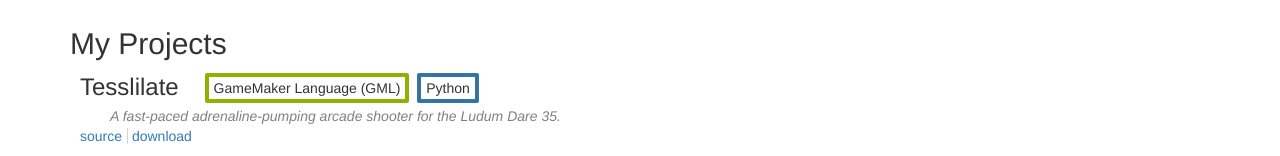
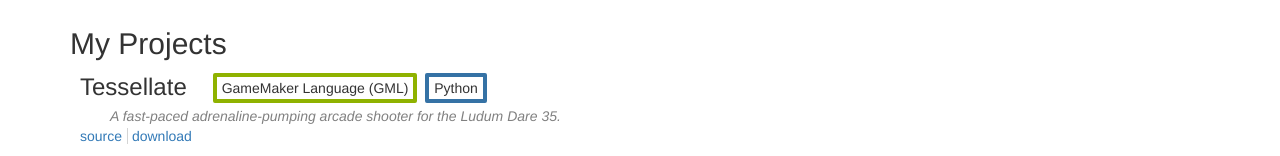
Before and after one commit to ThomasHickman/thomashickman.github.io, a plain HTML site: page index/index.html in a window 1280 px wide. Shown: the part 212-368 px from the top of the page. Drawn offline with Linux system fonts and the light colour scheme.

Commit message:
Corrected spelling

```diff
--- a/index/index.html
+++ b/index/index.html
@@ -34,7 +34,7 @@
       <h2>My Projects</h2>
       <section id="projects">
         <div class="project">
-          <div class="name">Tesslilate</div>
+          <div class="name">Tessellate</div>
           <div class="languages">
             <div style="border-color: #8fb200;">GameMaker Language (GML)</div>
             <div style="border-color: #3572A5">Python</div>
```
